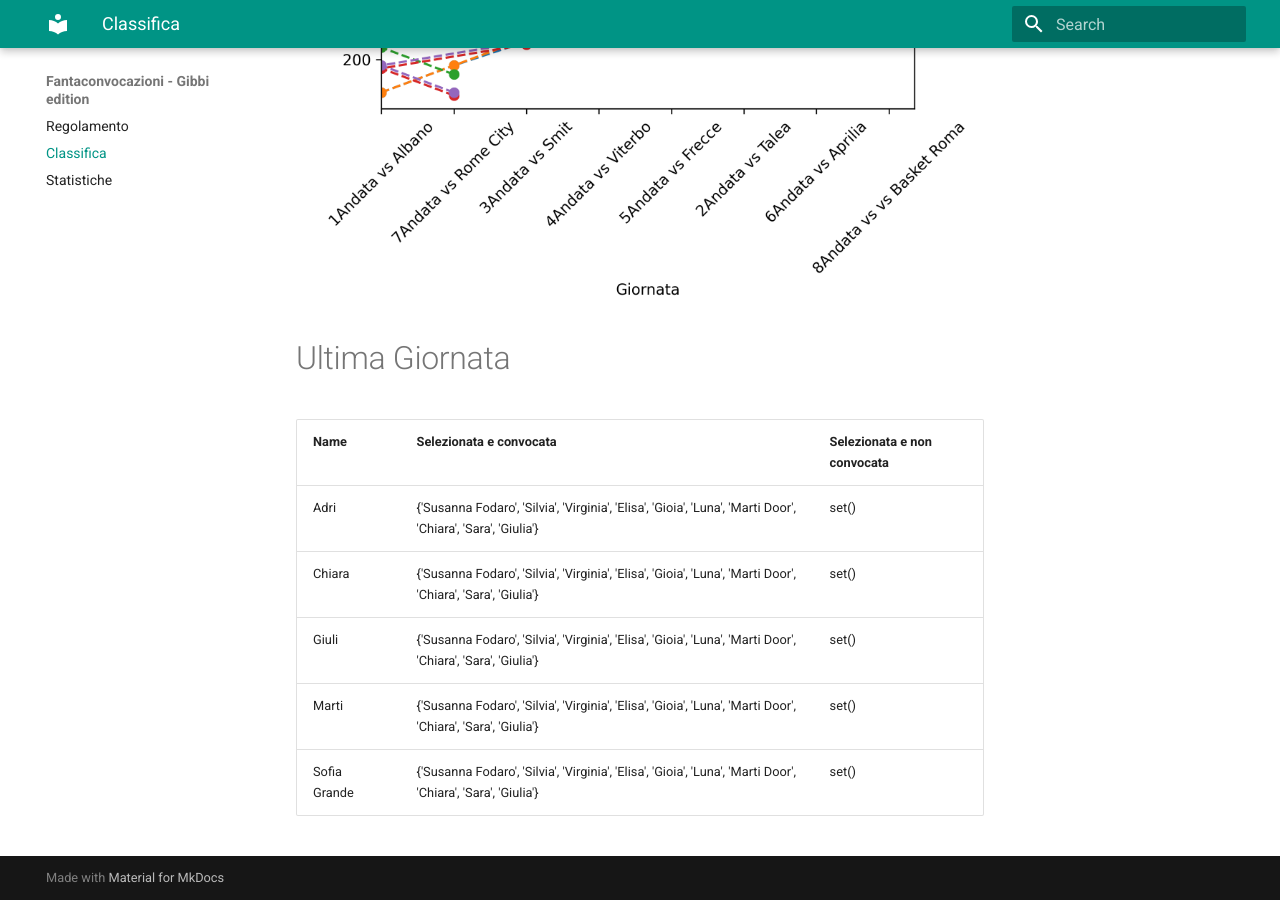
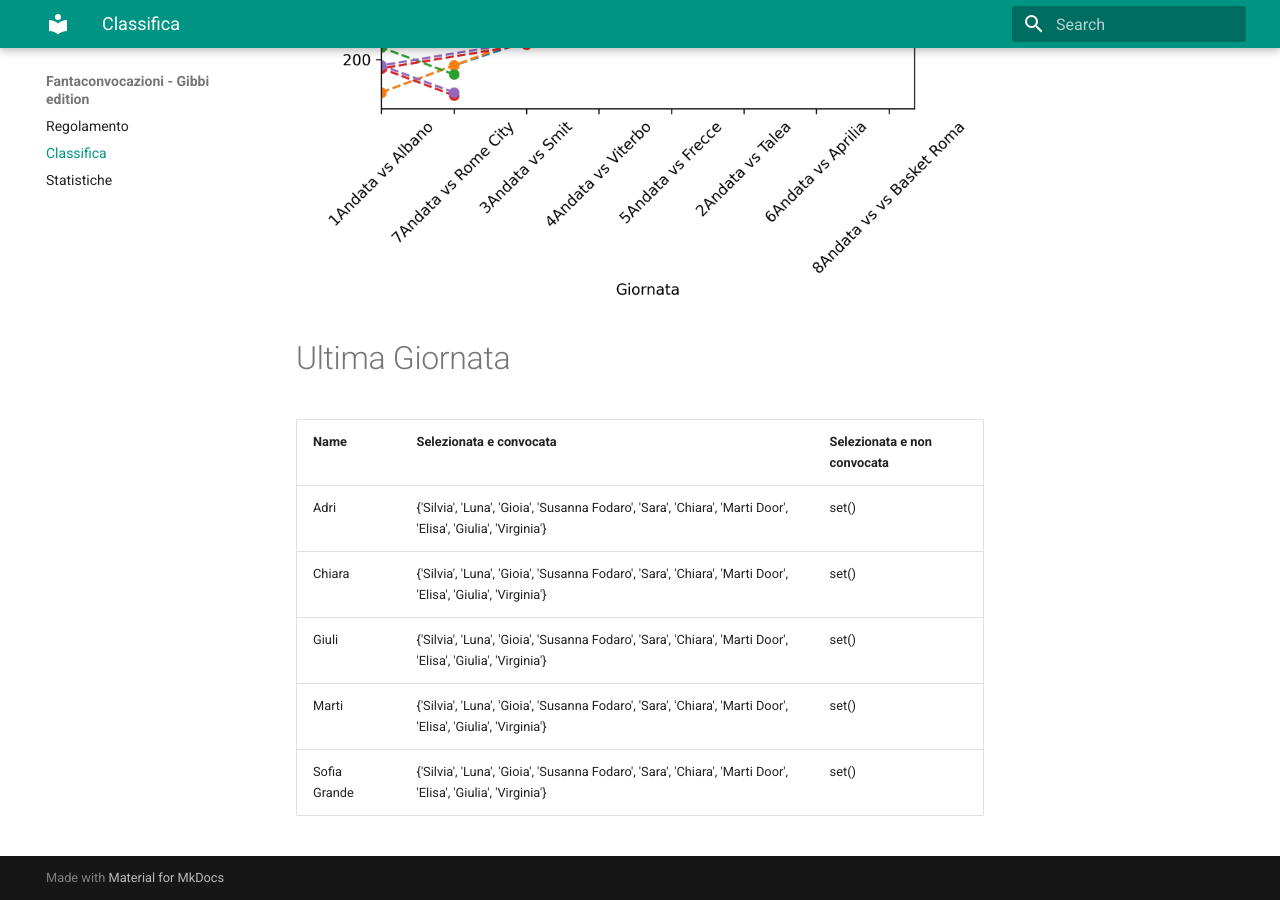
Before and after one commit to martinig94/fantagibbi, an MkDocs documentation site: the page built from docs/Classifica.md, in a window 1280 px wide and 900 px high, scrolled down 810 px. Built offline with MkDocs 1.6.1 and Material for MkDocs 9.7.7, drawn with Linux system fonts in a browser that asks for light colours.

Commit message:
Auto-update from main.py

```diff
--- a/docs/Classifica.md
+++ b/docs/Classifica.md
@@ -18,9 +18,9 @@
 <!-- START_TABLE CORRECT -->
 | Name         | Selezionata e convocata                                                                                      | Selezionata e non convocata   |
 |:-------------|:-------------------------------------------------------------------------------------------------------------|:------------------------------|
-| Adri         | {'Susanna Fodaro', 'Silvia', 'Virginia', 'Elisa', 'Gioia', 'Luna', 'Marti Door', 'Chiara', 'Sara', 'Giulia'} | set()                         |
-| Chiara       | {'Susanna Fodaro', 'Silvia', 'Virginia', 'Elisa', 'Gioia', 'Luna', 'Marti Door', 'Chiara', 'Sara', 'Giulia'} | set()                         |
-| Giuli        | {'Susanna Fodaro', 'Silvia', 'Virginia', 'Elisa', 'Gioia', 'Luna', 'Marti Door', 'Chiara', 'Sara', 'Giulia'} | set()                         |
-| Marti        | {'Susanna Fodaro', 'Silvia', 'Virginia', 'Elisa', 'Gioia', 'Luna', 'Marti Door', 'Chiara', 'Sara', 'Giulia'} | set()                         |
-| Sofia Grande | {'Susanna Fodaro', 'Silvia', 'Virginia', 'Elisa', 'Gioia', 'Luna', 'Marti Door', 'Chiara', 'Sara', 'Giulia'} | set()                         |
+| Adri         | {'Silvia', 'Luna', 'Gioia', 'Susanna Fodaro', 'Sara', 'Chiara', 'Marti Door', 'Elisa', 'Giulia', 'Virginia'} | set()                         |
+| Chiara       | {'Silvia', 'Luna', 'Gioia', 'Susanna Fodaro', 'Sara', 'Chiara', 'Marti Door', 'Elisa', 'Giulia', 'Virginia'} | set()                         |
+| Giuli        | {'Silvia', 'Luna', 'Gioia', 'Susanna Fodaro', 'Sara', 'Chiara', 'Marti Door', 'Elisa', 'Giulia', 'Virginia'} | set()                         |
+| Marti        | {'Silvia', 'Luna', 'Gioia', 'Susanna Fodaro', 'Sara', 'Chiara', 'Marti Door', 'Elisa', 'Giulia', 'Virginia'} | set()                         |
+| Sofia Grande | {'Silvia', 'Luna', 'Gioia', 'Susanna Fodaro', 'Sara', 'Chiara', 'Marti Door', 'Elisa', 'Giulia', 'Virginia'} | set()                         |
 <!-- END_TABLE CORRECT -->
```
